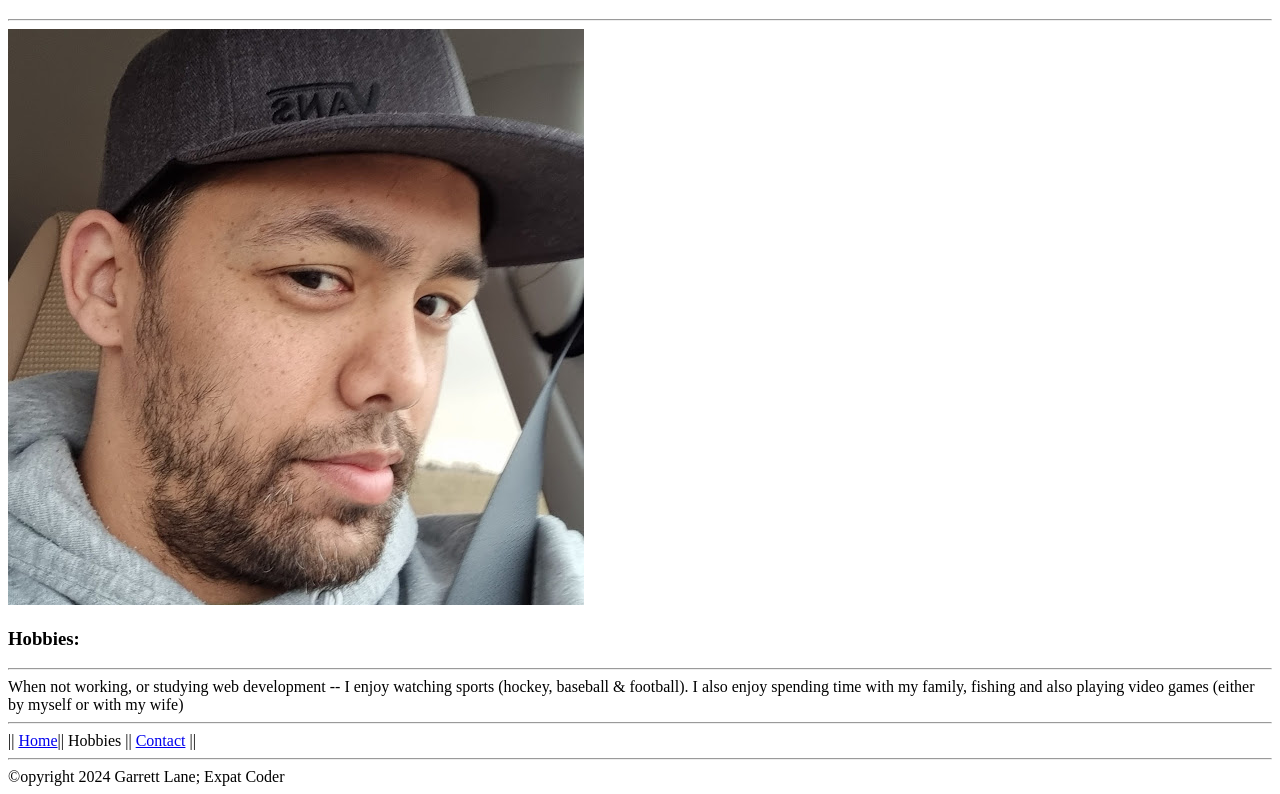
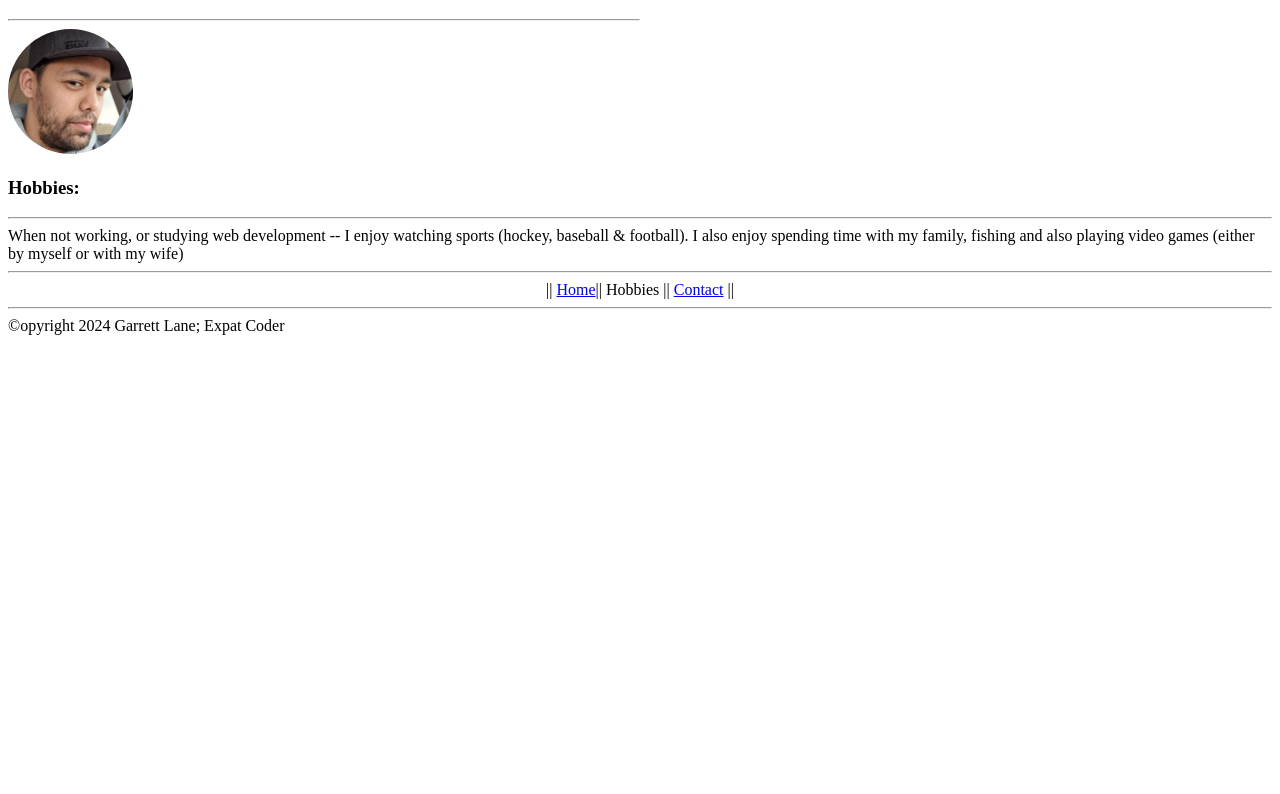
Before and after one commit to gmLane1985/capstone1-portfolio, a plain HTML site: page pages/hobbies.html in a window 1280 px wide. Shown: the part 61-855 px from the top of the page. After the commit the page ends 800 px from the top, so only its background shows below. Drawn offline with Linux system fonts and the light colour scheme; files that its build step writes are made by us from their sources; the site is published under a folder, as on GitHub Pages, so addresses that start at the root find nothing; files whose address does not match are found by name.

Commit message:
Update hobbies.html

```diff
--- a/pages/hobbies.html
+++ b/pages/hobbies.html
@@ -3,7 +3,7 @@
   <head>
     <meta charset="UTF-8" />
     <meta name="viewport" content="width=device-width, initial-scale=1.0" />
-    <link rel="stylesheet" href="/assets/app.css" />
+    <link rel="stylesheet" href="./assets/app.css" />
     <title>Garrett Lane - Hobbys</title>
   </head>
   <body>
@@ -24,7 +24,7 @@
     <hr />
     <div class="navBar">
       || <a href="./index.html">Home</a>|| Hobbies ||
-      <a href="/contact.html">Contact</a> ||
+      <a href="/pages/contact.html">Contact</a> ||
     </div>
     <footer>
       <hr />
```
